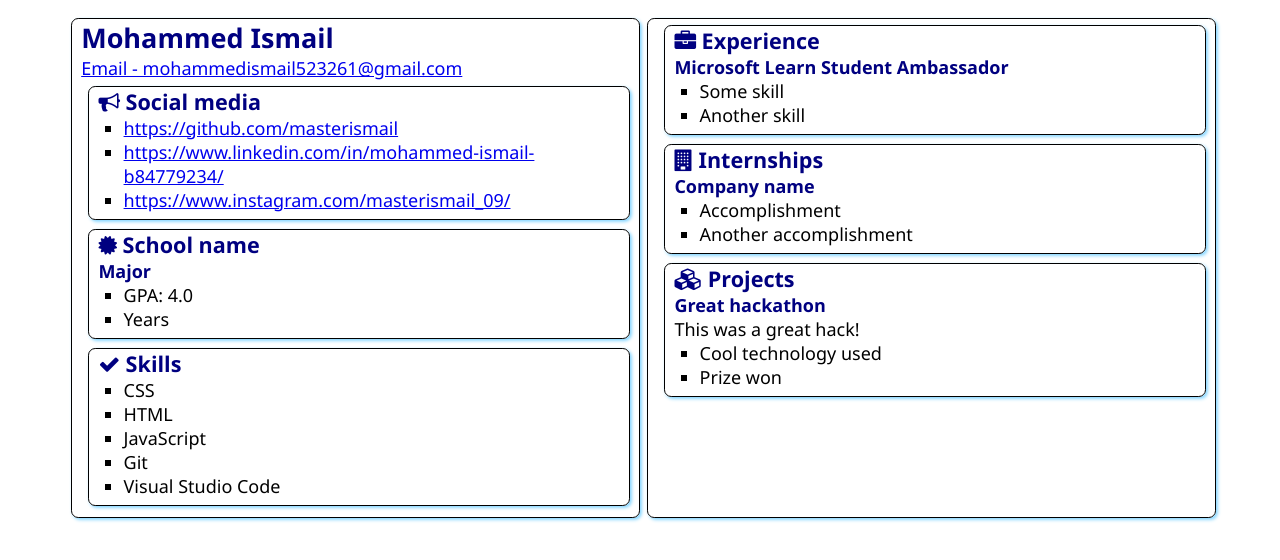
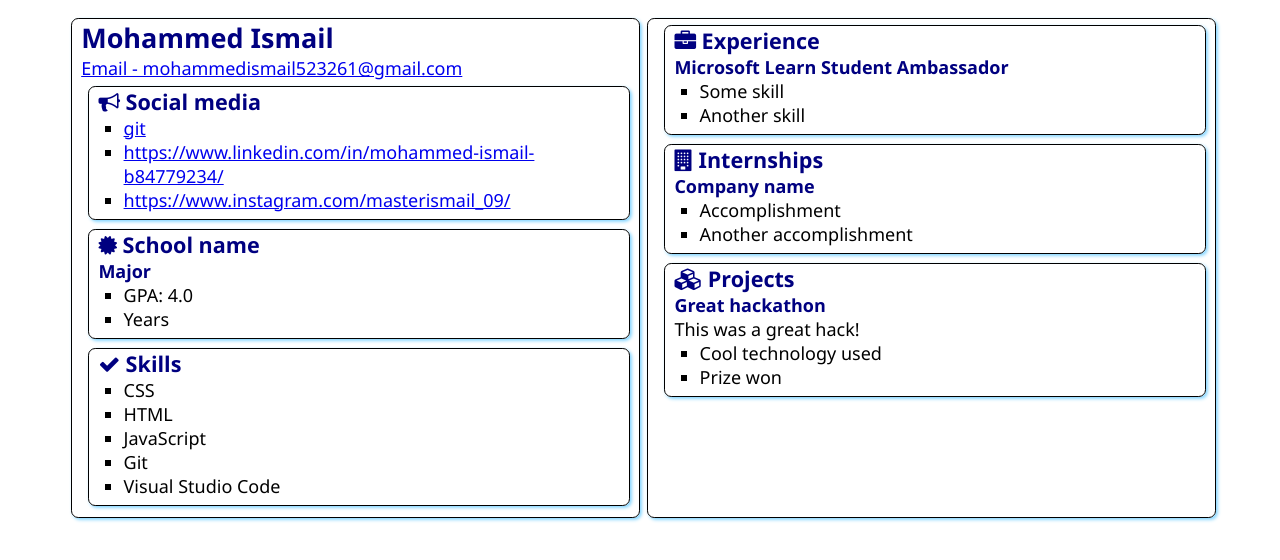
Before and after one commit to masterismail/SATechnicalOnboarding, a plain HTML site: page src/index.html in a window 1280 px wide. Drawn offline with Linux system fonts and the light colour scheme.

Commit message:
Update index.html

```diff
--- a/src/index.html
+++ b/src/index.html
@@ -21,7 +21,7 @@
                     Social media
                 </h2>
                 <ul>
-                    <li><a href="https://github.com/masterismail">https://github.com/masterismail</a></li>
+                    <li><a href="https://github.com/masterismail">git</a></li>
                     <li><a href="https://linkedin.com/in/<handle>">https://www.linkedin.com/in/mohammed-ismail-b84779234/</a></li>
                     <li><a href="https://instagram<handle>">https://www.instagram.com/masterismail_09/</a></li>
                 </ul>
```
